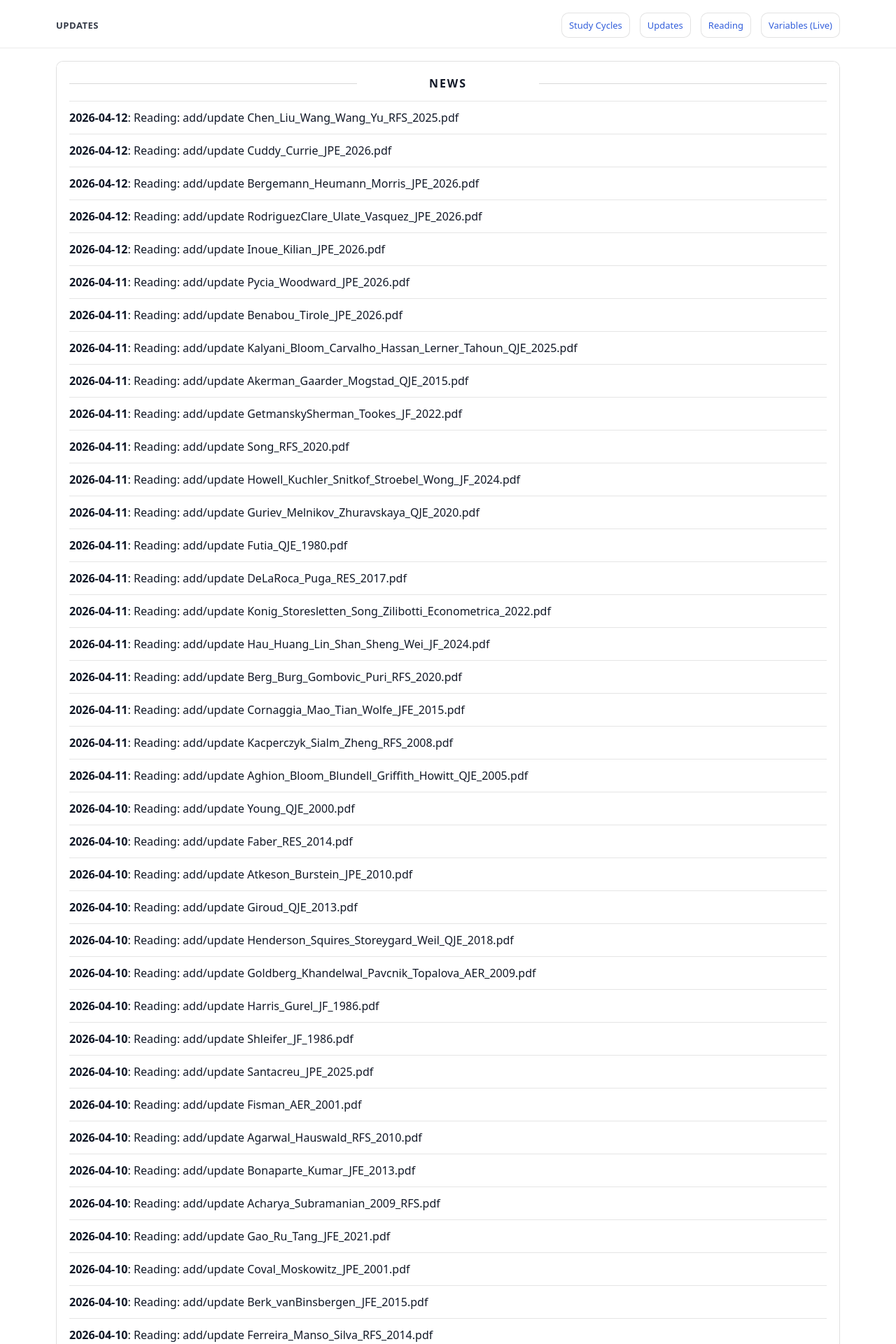
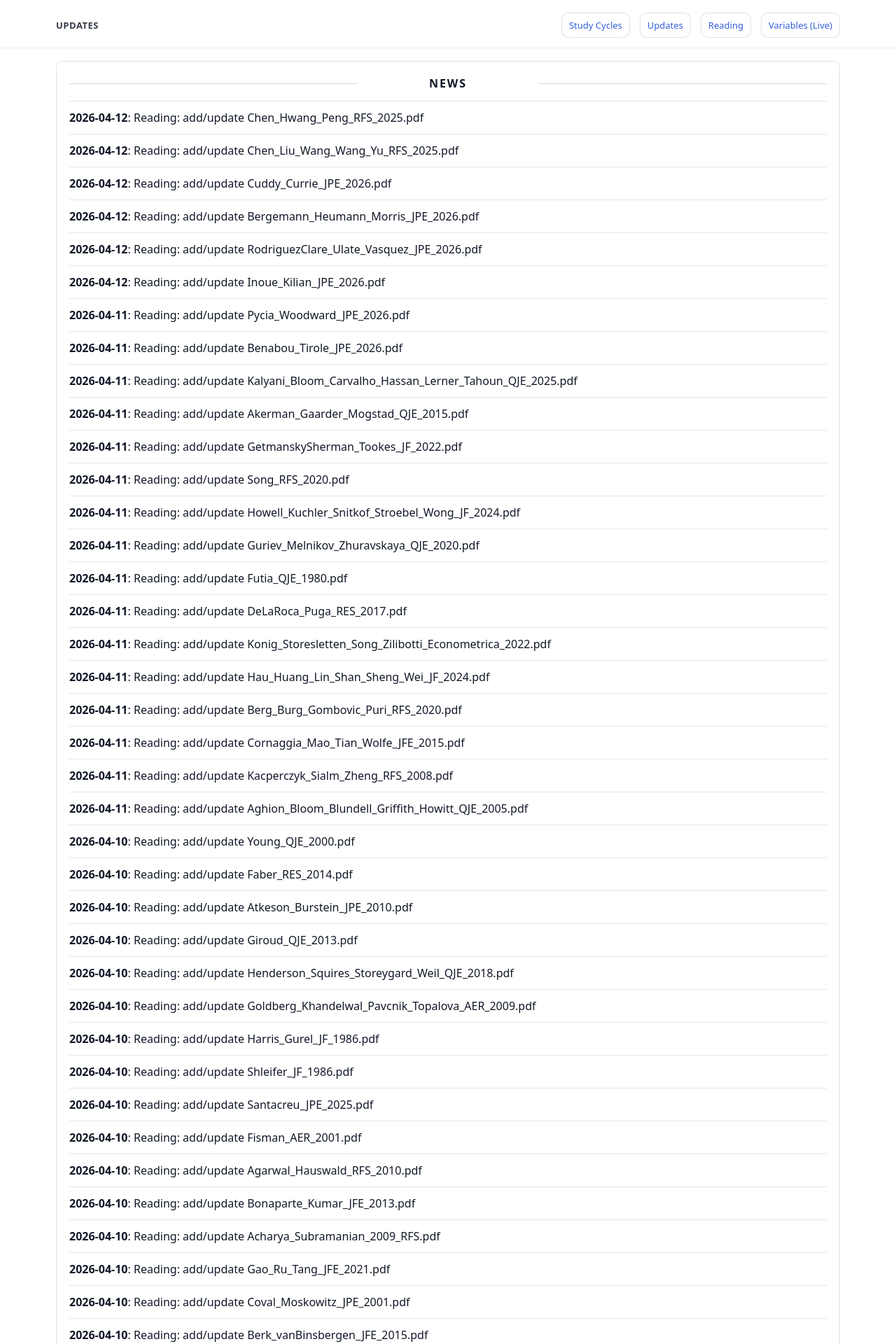
Before and after one commit to yaxinzn/study-archive, a Jekyll site: the page built from updates/index.md, in a window 1280 px wide. Shown: the top 1920 px of the page at 70% size. Built offline with Jekyll 4.4.1, drawn with Linux system fonts in a browser that asks for light colours; some of the changed text lies outside the part shown.

Commit message:
chore: update NEWS feed

```diff
--- a/_data/news.yml
+++ b/_data/news.yml
@@ -1,4 +1,7 @@
 # Auto-generated update history (sorted newest -> oldest). Do not edit manually.
+- ts: "1775948075"
+  date: "2026-04-12"
+  title: "Reading: add/update Chen_Hwang_Peng_RFS_2025.pdf"
 - ts: "1775947604"
   date: "2026-04-12"
   title: "Reading: add/update Chen_Liu_Wang_Wang_Yu_RFS_2025.pdf"
```
